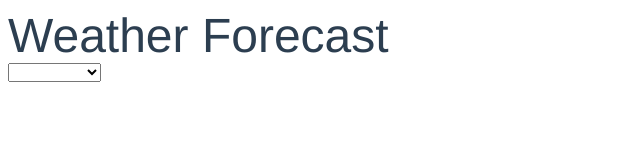
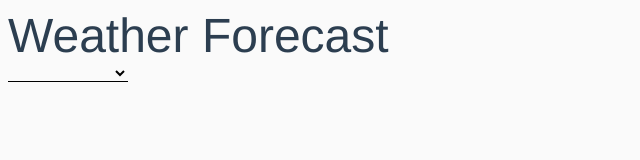
Before and after one commit to kevanhickerson/weatherforecast, a Vue app: page / in a window 1280 px wide. Shown: the top 160 px of the page, without its empty margins (0-640 px from the left). Built offline with nearby package versions, Linux system fonts and the light colour scheme.

Commit message:
Added some styling

```diff
--- a/src/App.vue
+++ b/src/App.vue
@@ -85,15 +85,33 @@ export default {
 </script>
 
 <style lang="scss">
+body {
+  background-color: #fafafa;
+}
+
+button {
+  background-color: lightgrey;
+  border-radius: 4px;
+  border-width: 1px;
+  padding: 4px 16px;
+}
+
 #app {
   font-family: Avenir, Helvetica, Arial, sans-serif;
   -webkit-font-smoothing: antialiased;
   -moz-osx-font-smoothing: grayscale;
   color: #2c3e50;
 }
+</style>
 
+<style scoped lang="scss">
 .header {
   font-size: 3rem;
   font-weight: 500;
 }
+
+button {
+  margin-bottom: 16px;
+  margin-top: 16px;
+}
 </style>
--- a/src/components/CitySelect.vue
+++ b/src/components/CitySelect.vue
@@ -53,4 +53,16 @@ export default {
 };
 </script>
 
-<style scoped lang="scss"></style>
+<style scoped lang="scss">
+div {
+  margin-bottom: 16px;
+}
+
+select {
+  background-color: transparent;
+  border: none;
+  border-bottom-style: solid;
+  border-bottom-width: 1px;
+  width: 120px;
+}
+</style>
--- a/src/components/Forecast.vue
+++ b/src/components/Forecast.vue
@@ -80,4 +80,31 @@ export default {
 };
 </script>
 
-<style scoped lang="scss"></style>
+<style scoped lang="scss">
+button {
+  margin-right: 8px;
+  margin-top: 8px;
+}
+
+table {
+  border-collapse: collapse;
+  background-color: white;
+}
+
+th {
+  font-weight: normal;
+  text-align: left;
+}
+
+th,
+td {
+  width: 120px;
+  padding: 10px;
+}
+
+tr {
+  border-style: solid;
+  border-width: 1px;
+  padding: 0;
+}
+</style>
--- a/src/components/Weather.vue
+++ b/src/components/Weather.vue
@@ -28,4 +28,8 @@ export default {
 };
 </script>
 
-<style scoped lang="scss"></style>
+<style scoped lang="scss">
+.weather__description {
+  margin-bottom: 16px;
+}
+</style>
```
